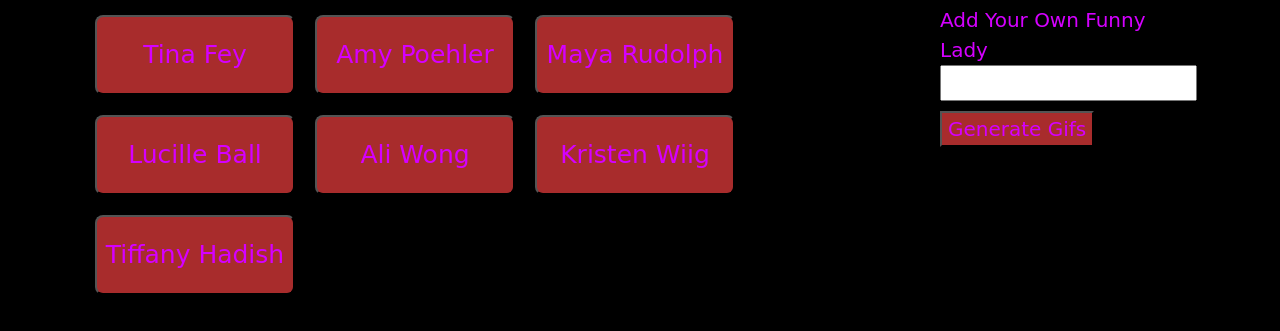
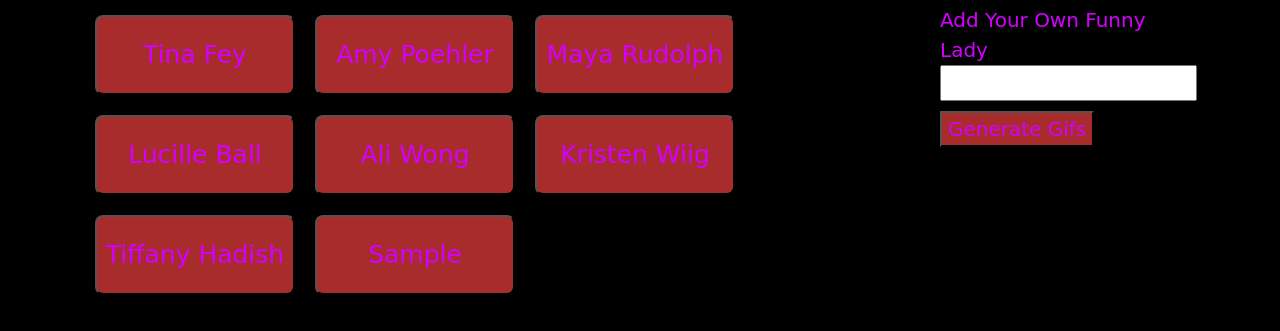
Before and after one commit to jsvanalstyne/Giftastic, a plain HTML site: page index.html in a window 1280 px wide. Both pictures are taken after typing "Sample" into the empty fields and a click on the input "Generate Gifs". Shown: the part 61-392 px from the top of the page. Drawn offline with nearby package versions, Linux system fonts and the light colour scheme; a web font is replaced by a local one.

Commit message:
empty div before rerun loop to avoid repeat buttons

```diff
--- a/index.html
+++ b/index.html
@@ -51,6 +51,8 @@
       gifArray.push(addComedian);
     //   Clears the textbox
       $("#ladyAdded").val("");
+      $("#buttonDiv").empty();
+    femaleComedianLoop();
 
     });
 
```
